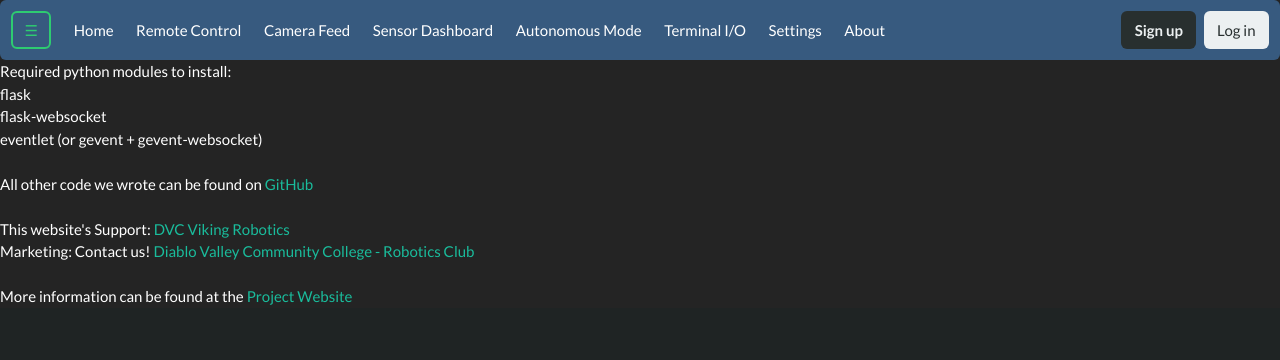
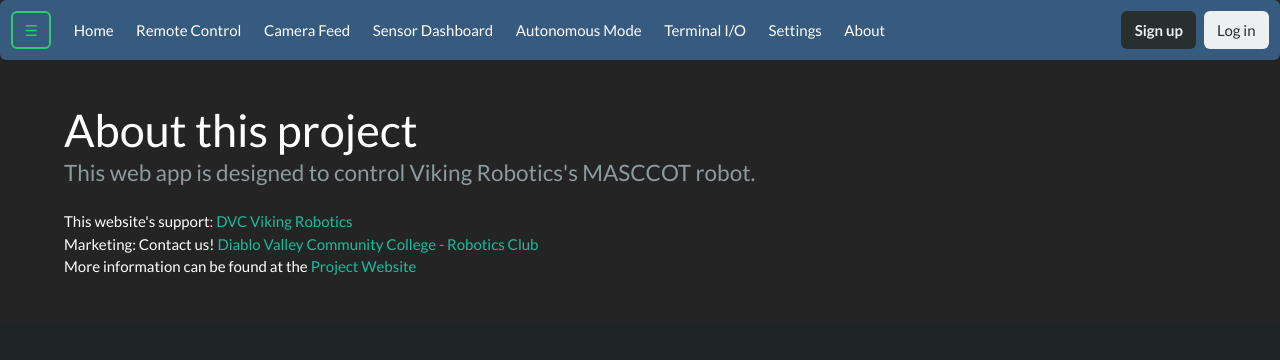
Before and after one commit to DVC-Viking-Robotics/webapp, a Flask app: page /about in a window 1280 px wide. Shown: the top 360 px of the page. Run offline with Flask 2, Linux system fonts and the light colour scheme; some libraries are stand-ins or nearby versions.

Commit message:
upgraded "about" section

```diff
--- a/webapp/templates/about.html
+++ b/webapp/templates/about.html
@@ -1,18 +1,19 @@
 {% extends "layout.html" %}
 
 {% block content %}
-<h3>{{ message }}</h3>
+<section class="section">
+    <div class="container">
+        <h1 class="title is-1">About this project</h1>
+        <h4 class="subtitle is-4">This web app is designed to control Viking Robotics's MASCCOT robot.</h4>
         <p>
-    Required python modules to install: <ul>flask</ul> <ul>flask-websocket</ul> <ul>eventlet (or gevent + gevent-websocket)</ul><br>All other code we wrote can be found on <a href="https://github.com/DVC-Viking-Robotics/webapp">GitHub</a>
-</p>
-<br>
-<p>
-    This website's Support: <a href="https://github.com/DVC-Viking-Robotics/webapp/issues">DVC Viking Robotics</a>
+            This website's support: <a href="https://github.com/DVC-Viking-Robotics/webapp">DVC Viking Robotics</a>
             <br />
             Marketing: Contact us! <a href="mailto:dvcrobotics@gmail.com">Diablo Valley Community College - Robotics Club</a>
         </p>
-<br>
+
         <p>
             More information can be found at the <a href="dvcrobotics.tech">Project Website</a>
         </p>
+    </div>
+</section>
 {% endblock %}
```
Lines whose indentation alone changed are shown as unchanged.
